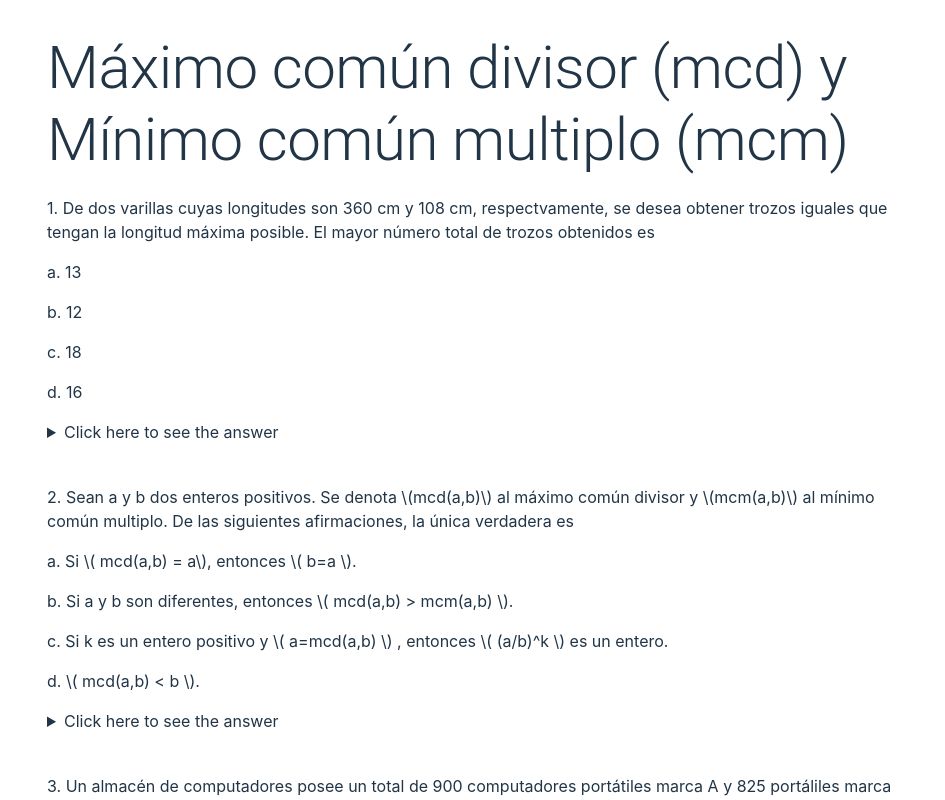
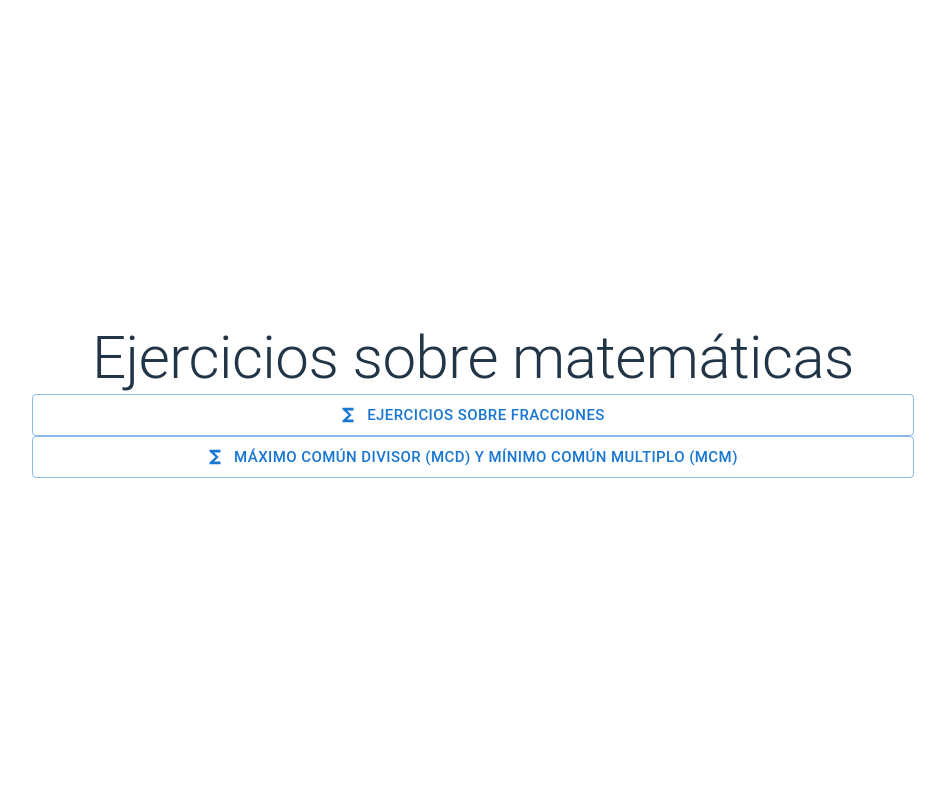
Before and after one commit to brayanlopez/questionapp, a React (Vite) app: page / in a window 1280 px wide. Shown: the top 800 px of the page, without its empty margins (167-1112 px from the left). Built offline with nearby package versions, Linux system fonts and the light colour scheme.

Commit message:
add basic navigation and list of exams

```diff
--- a/package.json
+++ b/package.json
@@ -12,7 +12,8 @@
   "dependencies": {
     "@emotion/react": "^11.11.1",
     "@emotion/styled": "^11.11.0",
-    "@mui/material": "^5.14.2",
+    "@mui/icons-material": "^5.14.3",
+    "@mui/material": "^5.14.3",
     "mathjax": "^3.2.2",
     "react": "^18.2.0",
     "react-dom": "^18.2.0"
--- a/src/App.jsx
+++ b/src/App.jsx
@@ -1,31 +1,51 @@
 import "./App.css";
-import QuestionComponent from "./components/Question.component";
-import questions from "../mocks/questions_2.json";
-import { Container, Divider, Typography } from "@mui/material";
+import { Button, Container, Typography } from "@mui/material";
+import FunctionsIcon from "@mui/icons-material/Functions";
+
+import questions from "../mocks/questions.json";
+import questions2 from "../mocks/questions_2.json";
+import ExamComponent from "./components/Exam.component";
+import { useState } from "react";
 
 function App() {
+  const mathList = [questions, questions2];
+
+  const [indexSelected, setindexSelected] = useState(0);
+  const [isItemSelected, setisItemSelected] = useState(false);
+
+  const onClickButton = (index) => {
+    setisItemSelected(true);
+    setindexSelected(index);
+  };
+
+  const onClickBackButton = () => {
+    setisItemSelected(false);
+  };
+
   return (
-    <Container
-      maxWidth="md"
-      sx={{
-        display: "flex",
-        alignItems: "center",
-        flexWrap: "wrap",
-        gap: "5px 0",
-        textAlign: "start",
-      }}
-    >
-      <Typography variant="h2">{questions.title}</Typography>
-      {questions.questions.map((question, index) => (
+    <Container>
+      {!isItemSelected ? (
         <>
-          <QuestionComponent
-            key={`key-${index}`}
-            question={question}
-            index={index + 1}
-          />
-          <Divider />
+          <Typography variant="h2">Ejercicios sobre matemáticas</Typography>
+          {mathList.map((item, index) => (
+            <Button
+              key={index}
+              startIcon={<FunctionsIcon />}
+              size="large"
+              fullWidth
+              variant="outlined"
+              onClick={() => onClickButton(index)}
+            >
+              {item.title}
+            </Button>
+          ))}
         </>
-      ))}
+      ) : (
+        <ExamComponent
+          questions={mathList[indexSelected]}
+          onClickBackButton={onClickBackButton}
+        />
+      )}
     </Container>
   );
 }
--- /dev/null
+++ b/src/components/Exam.component.jsx
@@ -0,0 +1,39 @@
+import { Box, Container, Divider, IconButton, Typography } from "@mui/material";
+import ArrowBackIcon from "@mui/icons-material/ArrowBack";
+import QuestionComponent from "./Question.component";
+
+const ExamComponent = ({ questions, onClickBackButton }) => {
+  return (
+    <Container
+      maxWidth="md"
+      sx={{
+        display: "flex",
+        alignItems: "center",
+        flexWrap: "wrap",
+        gap: "5px 0",
+        textAlign: "start",
+      }}
+    >
+      <Box>
+        <Typography variant="h2">{questions.title}</Typography>
+      </Box>
+      <Box sx={{ width: "100%" }}>
+        <IconButton aria-label="return" onClick={onClickBackButton}>
+          <ArrowBackIcon /> Volver
+        </IconButton>
+      </Box>
+      {questions.questions.map((question, index) => (
+        <>
+          <QuestionComponent
+            key={`key-${index}`}
+            question={question}
+            index={index + 1}
+          />
+          <Divider />
+        </>
+      ))}
+    </Container>
+  );
+};
+
+export default ExamComponent;
```
Also changed, not shown: 1 other file (tests, documents, lock files or other folders).
